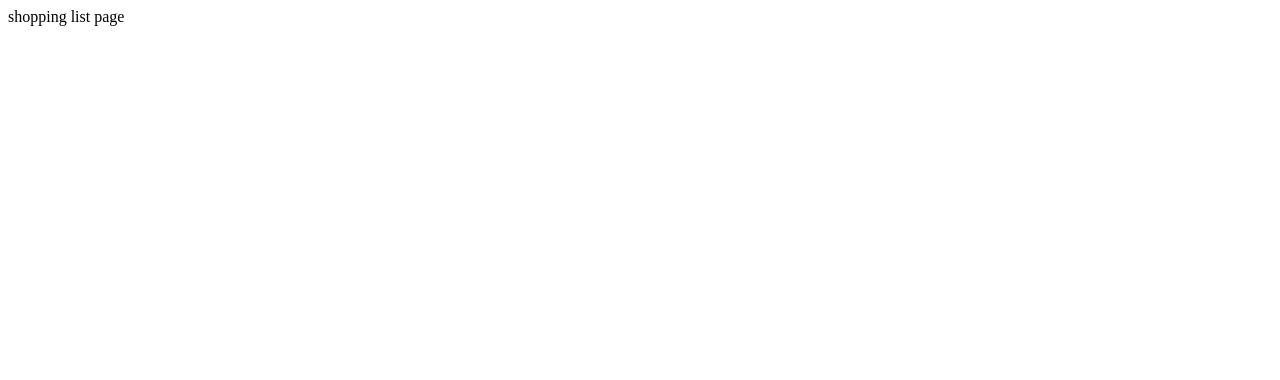
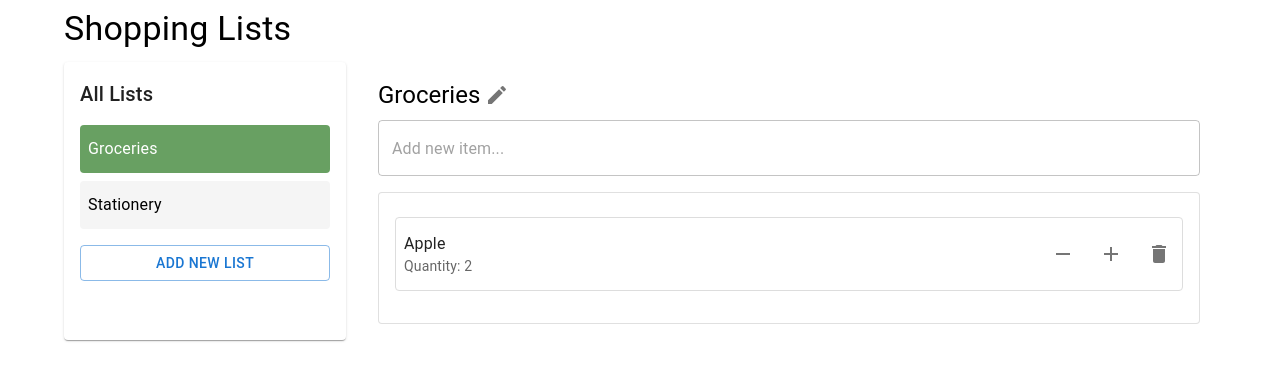
Before and after one commit to hungdojan/DesignOfWWW2024, a React (Create React App) app in the folder frontend/: page /shop_list in a window 1280 px wide. Shown: the top 380 px of the page. Built offline with nearby package versions, Linux system fonts and the light colour scheme.

Commit message:
add design idea for shopping list page

```diff
--- a/frontend/src/pages/shoppingListPage/index.jsx
+++ b/frontend/src/pages/shoppingListPage/index.jsx
@@ -1,5 +1,202 @@
+import React, { useState } from 'react';
+import {
+  Box,
+  Typography,
+  IconButton,
+  TextField,
+  Button,
+  List,
+  ListItem,
+  ListItemText,
+  ListItemSecondaryAction,
+  Container,
+  Paper,
+  Divider
+} from '@mui/material';
+import { Add, Remove, Delete, Edit } from '@mui/icons-material';
+
 const ShoppingListPage = () => {
-  return <>shopping list page</>;
+  const [shoppingLists, setShoppingLists] = useState([
+    { id: 1, name: 'Groceries', items: [{ id: 1, name: 'Apple', quantity: 2 }] },
+    { id: 2, name: 'Stationery', items: [{ id: 1, name: 'Notebook', quantity: 5 }] }
+  ]);
+  const [currentListId, setCurrentListId] = useState(1);
+  const [isEditingListTitle, setIsEditingListTitle] = useState(false);
+  const [editedListTitle, setEditedListTitle] = useState('');
+
+  // Edit the main displayed list name
+  const handleEditListTitle = () => {
+    const listToEdit = shoppingLists.find((list) => list.id === currentListId);
+    setEditedListTitle(listToEdit.name);
+    setIsEditingListTitle(true);
+  };
+
+  const saveListTitle = () => {
+    const updatedLists = shoppingLists.map((list) =>
+      list.id === currentListId ? { ...list, name: editedListTitle } : list
+    );
+    setShoppingLists(updatedLists);
+    setIsEditingListTitle(false);
+  };
+
+  const addItem = (listId, itemName) => {
+    if (itemName.trim() === '') return; // prevent adding empty items
+    const updatedLists = shoppingLists.map((list) =>
+      list.id === listId
+        ? { ...list, items: [...list.items, { id: Date.now(), name: itemName, quantity: 1 }] }
+        : list
+    );
+    setShoppingLists(updatedLists);
+  };
+
+  const updateItemQuantity = (listId, itemId, delta) => {
+    const updatedLists = shoppingLists.map((list) =>
+      list.id === listId
+        ? {
+            ...list,
+            items: list.items.map((item) =>
+              item.id === itemId ? { ...item, quantity: Math.max(1, item.quantity + delta) } : item
+            )
+          }
+        : list
+    );
+    setShoppingLists(updatedLists);
+  };
+
+  const deleteItem = (listId, itemId) => {
+    const updatedLists = shoppingLists.map((list) =>
+      list.id === listId
+        ? { ...list, items: list.items.filter((item) => item.id !== itemId) }
+        : list
+    );
+    setShoppingLists(updatedLists);
+  };
+
+  return (
+    <Container>
+      <Typography variant="h4" gutterBottom>
+        Shopping Lists
+      </Typography>
+
+      {/* Sidebar to Select Shopping Lists */}
+      <Box sx={{ display: 'flex' }}>
+        {/* Sidebar: List of Shopping Lists */}
+        <Paper sx={{ width: 250, marginRight: 2, padding: 2 }}>
+          <Typography variant="h6" gutterBottom>
+            All Lists
+          </Typography>
+          <List>
+            {shoppingLists.map((list) => (
+              <ListItem
+                button
+                key={list.id}
+                selected={list.id === currentListId}
+                onClick={() => setCurrentListId(list.id)}
+                sx={{
+                  borderRadius: 1,
+                  padding: 1,
+                  marginBottom: 1,
+                  backgroundColor: list.id === currentListId ? '#68A062' : '#f5f5f5',
+                  color: list.id === currentListId ? '#fff' : '#000'
+                }}
+              >
+                <ListItemText primary={list.name} />
+              </ListItem>
+            ))}
+          </List>
+          {/* Button to Add New List */}
+          <Button
+            variant="outlined"
+            fullWidth
+            onClick={() =>
+              setShoppingLists([...shoppingLists, { id: Date.now(), name: 'New List', items: [] }])
+            }
+          >
+            Add New List
+          </Button>
+        </Paper>
+
+        {/* Main Shopping List Display */}
+        <Box sx={{ flexGrow: 1 }}>
+          {shoppingLists
+            .filter((list) => list.id === currentListId)
+            .map((list) => (
+              <Box key={list.id} sx={{ padding: 2 }}>
+                {/* Editable Shopping List Title */}
+                {isEditingListTitle ? (
+                  <TextField
+                    value={editedListTitle}
+                    onChange={(e) => setEditedListTitle(e.target.value)}
+                    onBlur={saveListTitle}
+                    onKeyDown={(e) => e.key === 'Enter' && saveListTitle()}
+                    fullWidth
+                    autoFocus
+                  />
+                ) : (
+                  <Typography
+                    variant="h5"
+                    gutterBottom
+                    sx={{ display: 'flex', alignItems: 'center', cursor: 'pointer' }}
+                    onClick={handleEditListTitle}
+                  >
+                    {list.name}
+                    <IconButton edge="end" size="small" onClick={handleEditListTitle}>
+                      <Edit />
+                    </IconButton>
+                  </Typography>
+                )}
+
+                {/* Add New Item to Current List */}
+                <TextField
+                  placeholder="Add new item..."
+                  variant="outlined"
+                  fullWidth
+                  sx={{ marginBottom: 2 }}
+                  onKeyDown={(e) => e.key === 'Enter' && addItem(list.id, e.target.value)}
+                />
+
+                {/* Display List Items */}
+                <Paper variant="outlined" sx={{ padding: 2 }}>
+                  <List>
+                    {list.items.map((item) => (
+                      <ListItem
+                        key={item.id}
+                        sx={{ marginBottom: 1, padding: 1, borderRadius: 1, border: '1px solid #ddd' }}
+                      >
+                        <ListItemText
+                          primary={item.name}
+                          secondary={`Quantity: ${item.quantity}`}
+                          sx={{ minWidth: 150 }}
+                        />
+                        <ListItemSecondaryAction sx={{ display: 'flex', alignItems: 'center' }}>
+                          <IconButton
+                            edge="end"
+                            onClick={() => updateItemQuantity(list.id, item.id, -1)}
+                            sx={{ marginRight: 1 }}
+                          >
+                            <Remove />
+                          </IconButton>
+                          <IconButton
+                            edge="end"
+                            onClick={() => updateItemQuantity(list.id, item.id, 1)}
+                            sx={{ marginRight: 1 }}
+                          >
+                            <Add />
+                          </IconButton>
+                          <IconButton edge="end" onClick={() => deleteItem(list.id, item.id)}>
+                            <Delete />
+                          </IconButton>
+                        </ListItemSecondaryAction>
+                      </ListItem>
+                    ))}
+                  </List>
+                </Paper>
+              </Box>
+            ))}
+        </Box>
+      </Box>
+    </Container>
+  );
 };
 
 export default ShoppingListPage;
```
